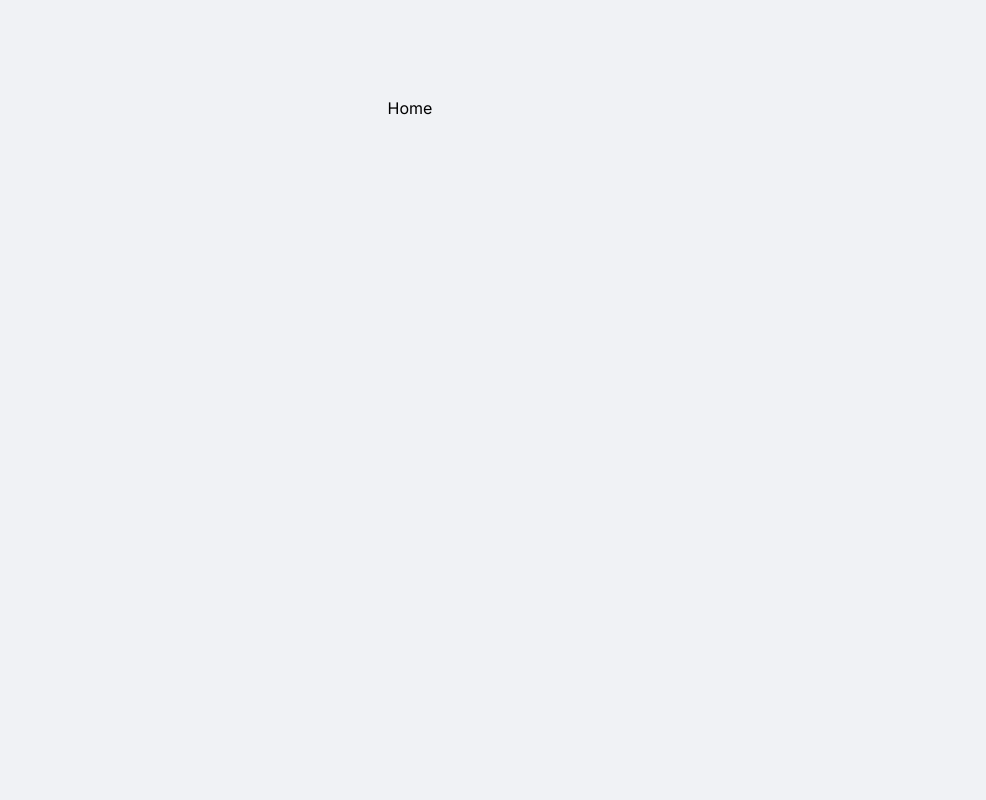
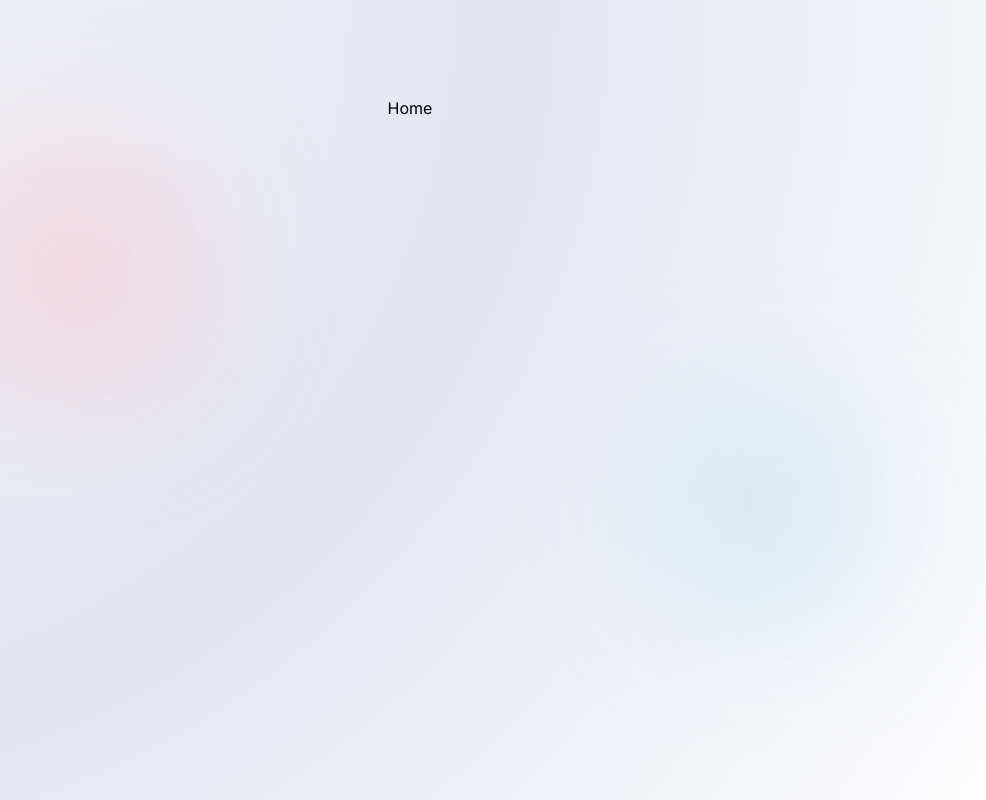
Before and after one commit to kayceecodes/Foodies-client, a Next.js app: page / in a window 1280 px wide. Shown: the whole page, without its empty margins (230-1216 px from the left). Built offline with nearby package versions, Linux system fonts and the light colour scheme.

Commit message:
editing css background to use soft circles

```diff
--- a/src/app/globals.css
+++ b/src/app/globals.css
@@ -33,67 +33,71 @@ body, html {
   display: flex;
   align-items: center;
   justify-content: center;
-  background: #f0f2f5; /* Light gray background color */
+  background: #f0f2f5;
 }
 
 .background {
   position: relative;
   width: 100vw;
   height: 100vh;
-  /* background: radial-gradient(circle at top left, #f0f2f5, #e3e6f0 50%, #ffffff); */
+  background: radial-gradient(circle at top left, #f0f2f5, #e3e6f0 50%, #ffffff);
   overflow: hidden;
 }
 
-/* Blurred circles */
+/* Base styling for all pseudo-elements to create the circles */
 .background::before,
 .background::after,
-.background .circle1,
-.background .circle2,
-.background .circle3 {
-  content: '';
+.background::first-letter,
+.background::first-line,
+.background::marker {
+  content: "";
   position: absolute;
   border-radius: 50%;
   filter: blur(80px);
+  opacity: 0.8;
 }
 
-/* Main circles with higher saturation */
+/* Circle 1 */
 .background::before {
   width: 220px;
   height: 220px;
+  background-color: rgba(255, 192, 203, 0.7); /* Pinkish color */
   top: 20%;
   left: 15%;
-  background-color: rgba(255, 192, 203, 0.7); /* Pinkish color */
 }
 
+/* Circle 2 */
 .background::after {
   width: 180px;
   height: 180px;
+  background-color: rgba(173, 216, 230, 0.7); /* Light blue color */
   bottom: 25%;
   right: 15%;
-  background-color: rgba(173, 216, 230, 0.7); /* Light blue color */
 }
 
-/* Additional circles */
-.background .circle1 {
+/* Circle 3 */
+.background::first-letter {
   width: 150px;
   height: 150px;
+  background-color: rgba(255, 228, 181, 0.8); /* Light orange */
   top: 30%;
   left: 50%;
-  background-color: rgba(255, 228, 181, 0.8); /* Light orange */
 }
 
-.background .circle2 {
+/* Circle 4 */
+.background::first-line {
   width: 100px;
   height: 100px;
+  background-color: rgba(144, 238, 144, 0.99); /* Light green */
   top: 60%;
   left: 25%;
-  background-color: rgba(144, 238, 144, 0.7); /* Light green */
 }
 
-.background .circle3 {
+/* Circle 5 */
+.background::marker {
   width: 120px;
   height: 120px;
+  background-color: rgba(221, 160, 221, 0.7); /* Light purple */
   bottom: 10%;
   right: 40%;
-  background-color: rgba(221, 160, 221, 0.7); /* Light purple */
 }
--- a/src/app/layout.tsx
+++ b/src/app/layout.tsx
@@ -3,6 +3,7 @@ import { Inter } from 'next/font/google'
 import './globals.css'
 
 const inter = Inter({ subsets: ['latin'] })
+const circles = ['circle1 ', 'circle2 ', 'circle3 ']
 
 export const metadata: Metadata = {
   title: 'Create Next App',
@@ -16,7 +17,7 @@ export default function RootLayout({
 }) {
   return (
     <html lang="en">
-        <body className={inter.className}>{children}</body>
+        <body className={`${inter.className} background`}>{children}</body>
     </html>
   )
 }
--- a/src/app/login/page.tsx
+++ b/src/app/login/page.tsx
@@ -6,7 +6,6 @@ export default function page() {
   return (
     <div className=''>
       <div className=''>
-
       </div>
     </div>
   );
--- a/src/app/map/page.tsx
+++ b/src/app/map/page.tsx
@@ -3,8 +3,25 @@
 import { addOne } from '@/redux/slices/counterSlice';
 import store from '@/redux/store';
 import Head from 'next/head';
-import React, { useEffect, useState } from 'react';
+import React, { ErrorInfo, useEffect, useState } from 'react';
 import Map, { Marker } from 'react-map-gl';
+
+interface Business {
+  alias: string,
+  categories: Array<string>,
+  city: string,
+  id: string,
+  latitude: number,
+  longitude: number,
+  name: string,
+  price: "$" | "$$" | "$$$",
+  rating: number,
+  reviewCount: number,
+  state: string,
+  streetAddress: string,
+  url: string,
+  zipCode: string
+}
 
 // export async function getServerSideProps() {
 //   const res = await fetch('https://localhost:');
@@ -27,39 +44,56 @@ import Map, { Marker } from 'react-map-gl';
 // }
 
 export default function MapPage() {
-  const [data, setData] = useState();
+  const [businesses, setBusinesses] = useState<Array<Business>>([]);
 
   useEffect(() => {
-    fetch('http://localhost:5155/api/businesses/location/NewYork')
-    .then(response => response.json())
-    .then(data => setData(data))
-    .then(data => console.log("Data: ", data))
-    .catch(error => console.error('Error fetching data:', error));
+    const fetchBusinessesByLocation = async () => {
+      try {
+        const searchTerm = `San Francisco, CA`;
+        const response = await fetch(`http://localhost:5155/api/businesses/location/${encodeURIComponent(searchTerm)}`);
+
+        if (!response.ok) {
+          throw new Error(`Error: ${response.status} - ${response.statusText}`);
+        }
+
+        const data = await response.json();
+        setBusinesses(data);
+        console.log("Data: ", data);
+
+      } catch (error: unknown) {
+        console.log("Error: ", error);
+      }
+    };
+
+    fetchBusinessesByLocation();
   }, []);
 
   return (
-          <div>
+          <div className=''>
             <Head>
               <link href='https://api.tiles.mapbox.com/mapbox-gl-js/v3.7.0/mapbox-gl.css' rel='stylesheet' />
               {/* Add additional global head tags here */}
             </Head>
-            {/* <Map
+            <Map
               mapboxAccessToken={process.env.NEXT_PUBLIC_MapboxAccessTokenDev}
               initialViewState={{
-                longitude: -122.4,
-                latitude: 37.8,
-                zoom: 14
+                longitude: -122.4194,
+                latitude: 37.7749,
+                zoom: 10
               }}
               style={{width: "100%", height: "70vh"}}
               mapStyle="mapbox://styles/mapbox/streets-v9"
-              > */}
-                {/* {data != null ? data.map(() =>
-
-                ) : null} */}
-                {/* <Marker longitude={-100} latitude={40} anchor="bottom" >
-                  <img src="./images/black_map_marker.png" />
-                </Marker>   */}
-              {/* </Map> */}
+              >
+                {/* {businesses != null ? businesses.map(b =>
+                  {
+                  <Marker
+                    longitude={b.longitude}
+                    latitude={b.latitude}
+                    anchor="bottom" >
+                      <img src="./images/black_map_marker.png" />
+                  </Marker>
+                  }) : null} */}
+              </Map>
           </div>
   );
 }
```
